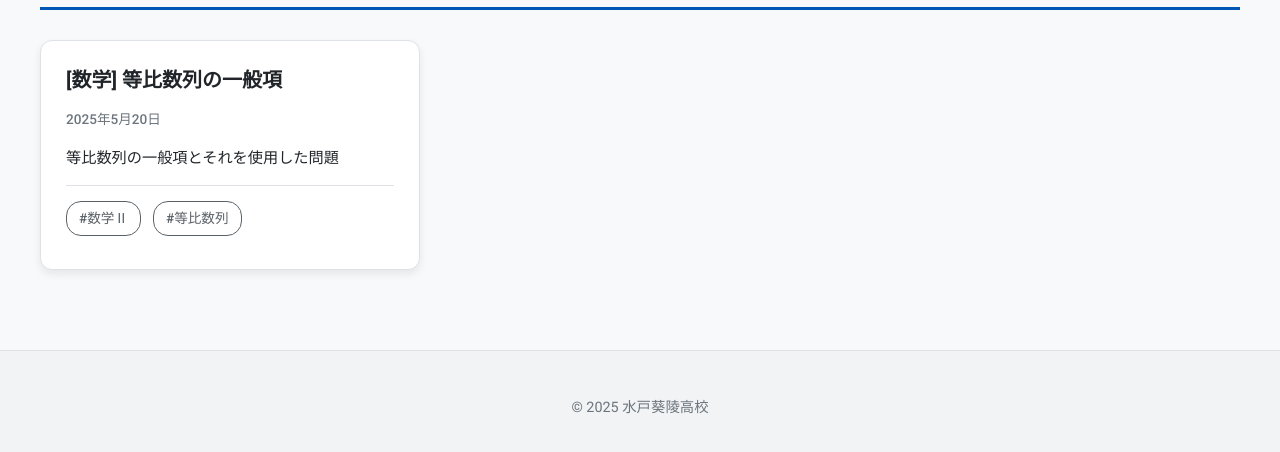
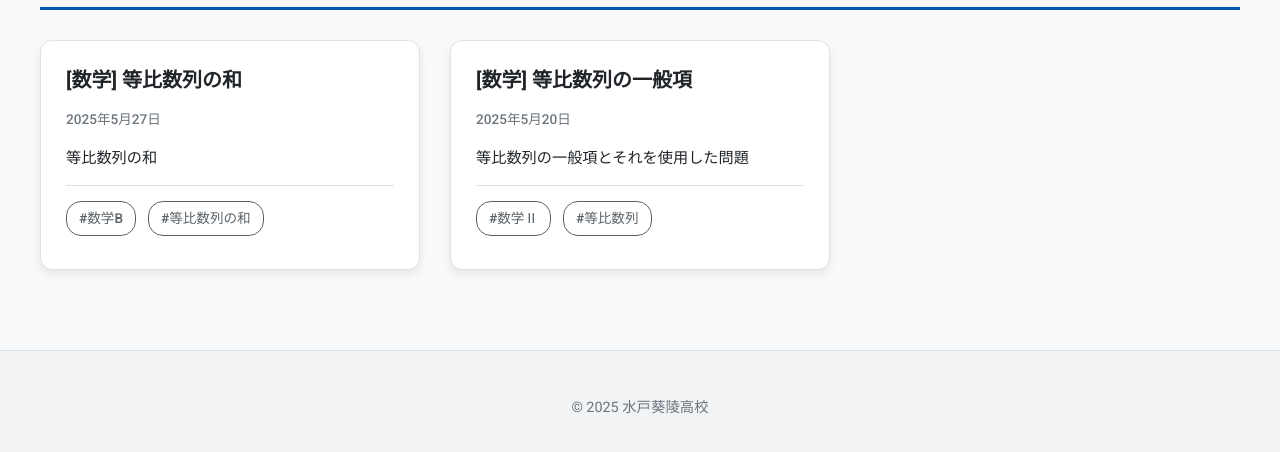
Before and after one commit to TaichanMashiko/2VB, a plain HTML site: page index.html in a window 1280 px wide. Shown: the part 720-1172 px from the top of the page. Drawn offline with Linux system fonts and the light colour scheme.

Commit message:
Update index.html

```diff
--- a/index.html
+++ b/index.html
@@ -82,6 +82,18 @@
                 </div>
 
             </article>
+            <article class="card" data-date="2025-05-27" data-tags="数学B,等比数列の和">
+                 <div class="card-content">
+                    <h3 class="card-title"><a href="20250520.html">[数学] 等比数列の和</a></h3>
+                    <p class="card-date">2025年5月27日</p>
+                    <p class="card-summary">等比数列の和</p>
+                </div>
+                <div class="card-tags">
+                    <span class="tag" data-tag="数学Ⅱ">#数学B</span>
+                    <span class="tag" data-tag="等比数列">#等比数列の和</span>
+                </div>
+
+            </article>
         </div>
     </main>
 
```
